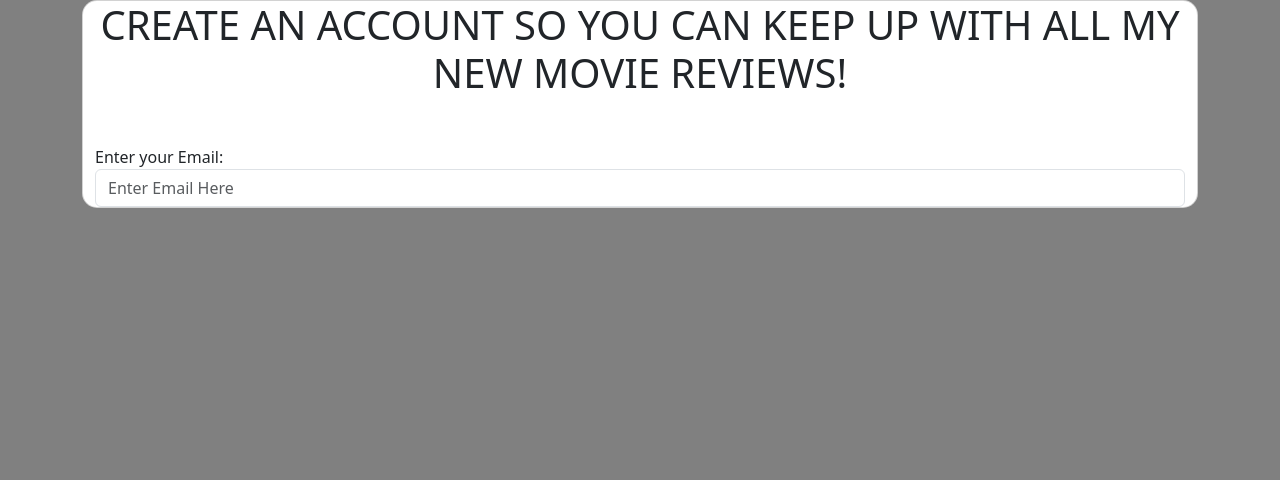
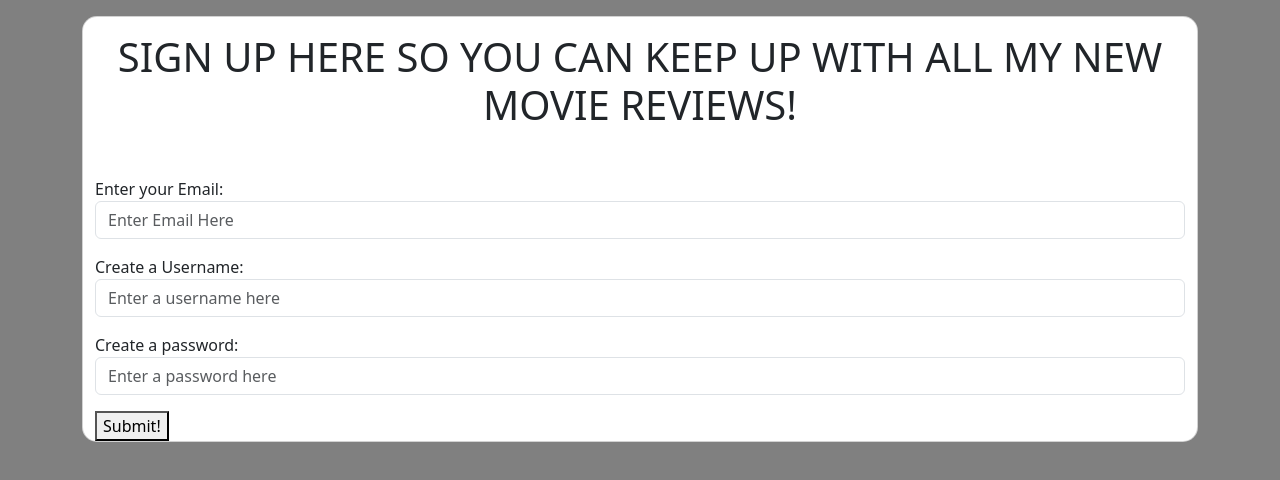
Before and after one commit to Haggart3/framework-challenge, a plain HTML site: page index.html in a window 1280 px wide. Drawn offline with nearby package versions, Linux system fonts and the light colour scheme.

Commit message:
addedbuttonsandForm

```diff
--- a/index.html
+++ b/index.html
@@ -8,15 +8,24 @@
     <title>Framwork Challenge</title>
 </head>
 <body>
-    <section class="vh-100 bg-color" style="background-color: grey;">
+    <section class="vh-100 bg-color pt-3" style="background-color: grey;">
         <div class="container h-100">
-            <div class="card" style="border-radius: 15px;">
+            <div class="card pt-3" style="border-radius: 15px;">
                 <div class="container">
-                    <h1 class="text-uppercase text-center mb-5">Create an account so you can keep up with all my new movie reviews!</h1>
+                    <h1 class="text-uppercase text-center mb-5">Sign up here so you can keep up with all my new movie reviews!</h1>
                     <form>
                         <label for="email">Enter your Email:</label>
                         <input type="email" class = "form-control" id="email" placeholder="Enter Email Here">
                     </form>
+                    <form>
+                        <label class="mt-3" for="username">Create a Username:</label>
+                        <input type="username" class = "form-control" id="username" placeholder="Enter a username here">
+                    </form>
+                    <form>
+                        <label class="mt-3" for="username">Create a password:</label>
+                        <input type="password" class = "form-control" id="password" placeholder="Enter a password here">
+                    </form>
+                    <button class="mt-3">Submit!</button>
                 </div>
             </div>
         </div>
```
